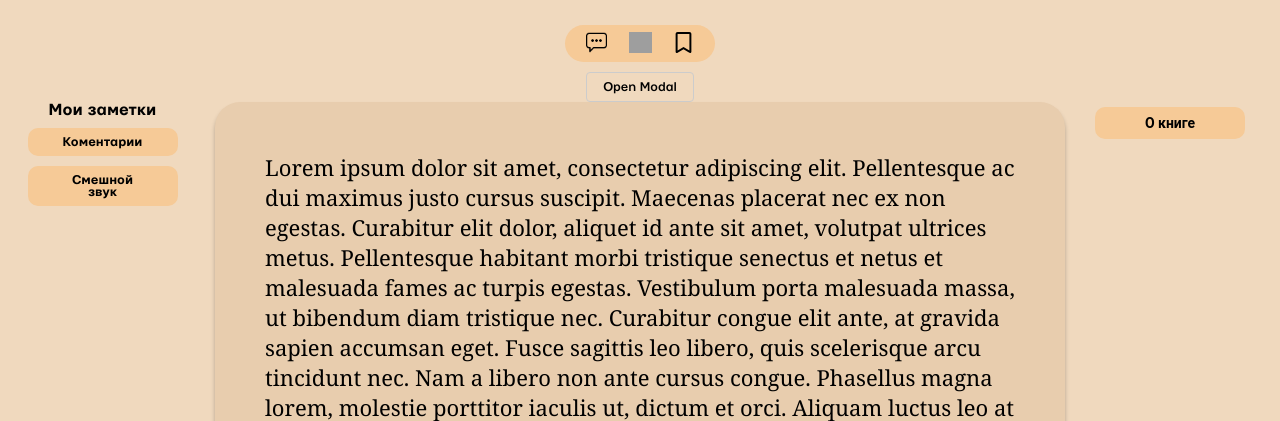
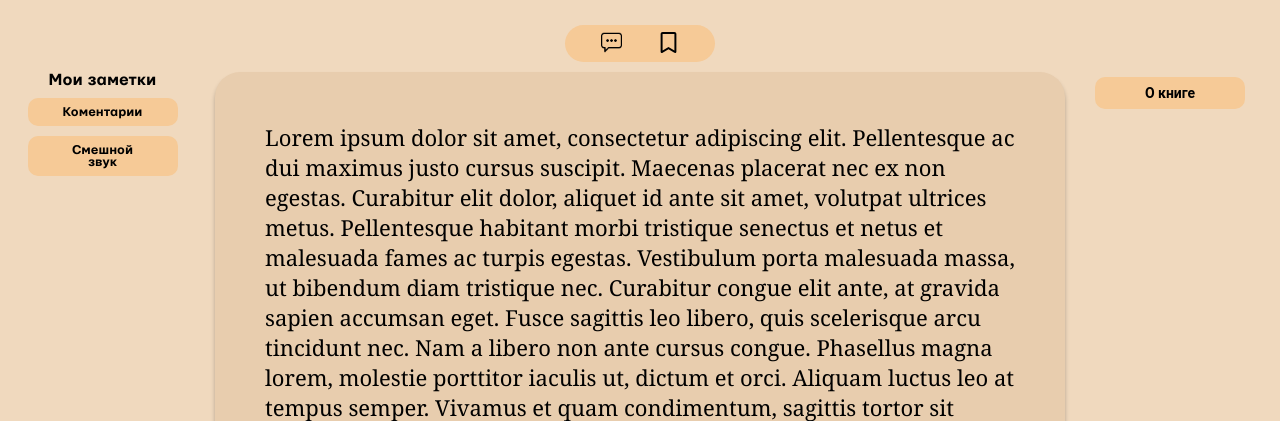
Before and after one commit to S1norin/biblyozh, a Flask app: page /reader/23022/1 in a window 1280 px wide; the page is wider, and only the part inside the window is pictured. Shown: the part 62-483 px from the top of that part. Run offline with Flask 3, Linux system fonts and the light colour scheme; a user stored in the database is signed in; data comes from the database, SQL or seed files in the repository; grey boxes are pictures that could not be loaded.

Commit message:
Фикс вылезающего попапа в info.html, кнопка попапа в reader.html теперь в облачке, Open modal удален

```diff
--- a/static/styles/info.css
+++ b/static/styles/info.css
@@ -373,7 +373,7 @@ body {
 }
 
 .modal {
-  width: 450px;
+  width: 800px;
   position: fixed;
   top: -50%;
   left: 50%;
@@ -386,7 +386,8 @@ body {
 }
 
 .modal.active {
-  top: 35%;
+    display: block;
+  top: 45%;
 }
 
 .modal .header {
@@ -417,6 +418,7 @@ body {
 }
 
 .modal {
+    top: -100%;
     border-radius: 25px;
     font-family: "Cambria";
     font-size: 22px;
--- a/templates/reader.html
+++ b/templates/reader.html
@@ -43,12 +43,7 @@
 <div class="buttons-container">
     <button class="up-comment-button">Коментарии</button>
     <div class="button-row">
-        <a><img class="comment-img" src="{{ url_for('static', filename='images/comment.png') }}" alt=""></a>
-        <form id="highlight_form">
-            <a onclick="getSelectedTextIndices()"><img class="highlight-img"
-                                                       src="{{ url_for('static', filename='images/pencil.png') }}"
-                                                       alt=""></a>
-        </form>
+        <a><img class="comment-img" data-target="#modal1" src="{{ url_for('static', filename='images/comment.png') }}" alt=""></a>
 
         <form id="bookmark_form">
             <input style="display: none" type="text" id="book_id" value="{{ book_id }}">
@@ -68,10 +63,6 @@
     <a href="/about/{{ book.id }}">
         <div class="up-about-book-button">О книге</div>
     </a>
-
-    <div class="container">
-        <button class="btn" data-target="#modal1" onclick="save()">Open Modal</button>
-    </div>
 
     <div class="modal" id="modal1">
         <div class="materialContainer">
```
Also changed, not shown: templates/info.html (+0 -19 lines).
